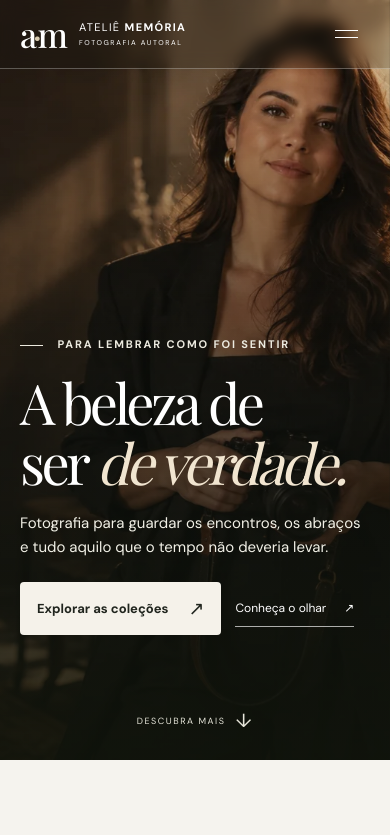
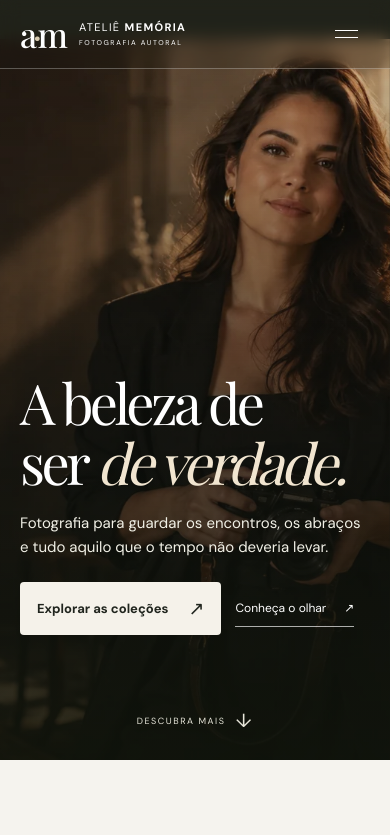
Before and after one commit to luizmk7/FOTOGRAFIA, a website: page index.html in a window 390 px wide. Shown: the top 835 px of the page. Drawn offline with nearby package versions, Linux system fonts and the light colour scheme; a web font is replaced by a local one.

Commit message:
style: adjust hero section layout
Update hero photo spacing and hide the eyebrow text to refine the landing page design.

```diff
--- a/assets/style.css
+++ b/assets/style.css
@@ -174,6 +174,8 @@ h2 em,h1 em,h3 em{font-weight:400}
   z-index:-2;
   will-change:transform;
   animation:heroPhotoZoom 1.25s var(--ease-apple) both;
+  margin-top:39px;
+  margin-left:0px;
 }
 @keyframes heroPhotoZoom{
   from{opacity:0.35;transform:scale(1.06)}
@@ -1066,7 +1068,7 @@ h2 em,h1 em,h3 em{font-weight:400}
   .hero-photo{object-position:68% center}
   .hero-shade{background:linear-gradient(0deg,#10140ce8 0%,#0e120ea8 40%,#15191321 100%)}
   .hero-inner{align-items:end;padding:0 0 125px}
-  .hero-copy .eyebrow{margin-bottom:19px}
+  .hero-copy .eyebrow{display:none}
   .hero h1{font-size:clamp(56px,15vw,90px);line-height:1.08;margin-bottom:18px}
   .hero-copy>p:not(.eyebrow){font-size:15px;line-height:1.65;max-width:390px}
   .hero-actions{gap:22px;flex-wrap:wrap;margin-top:22px}
```
